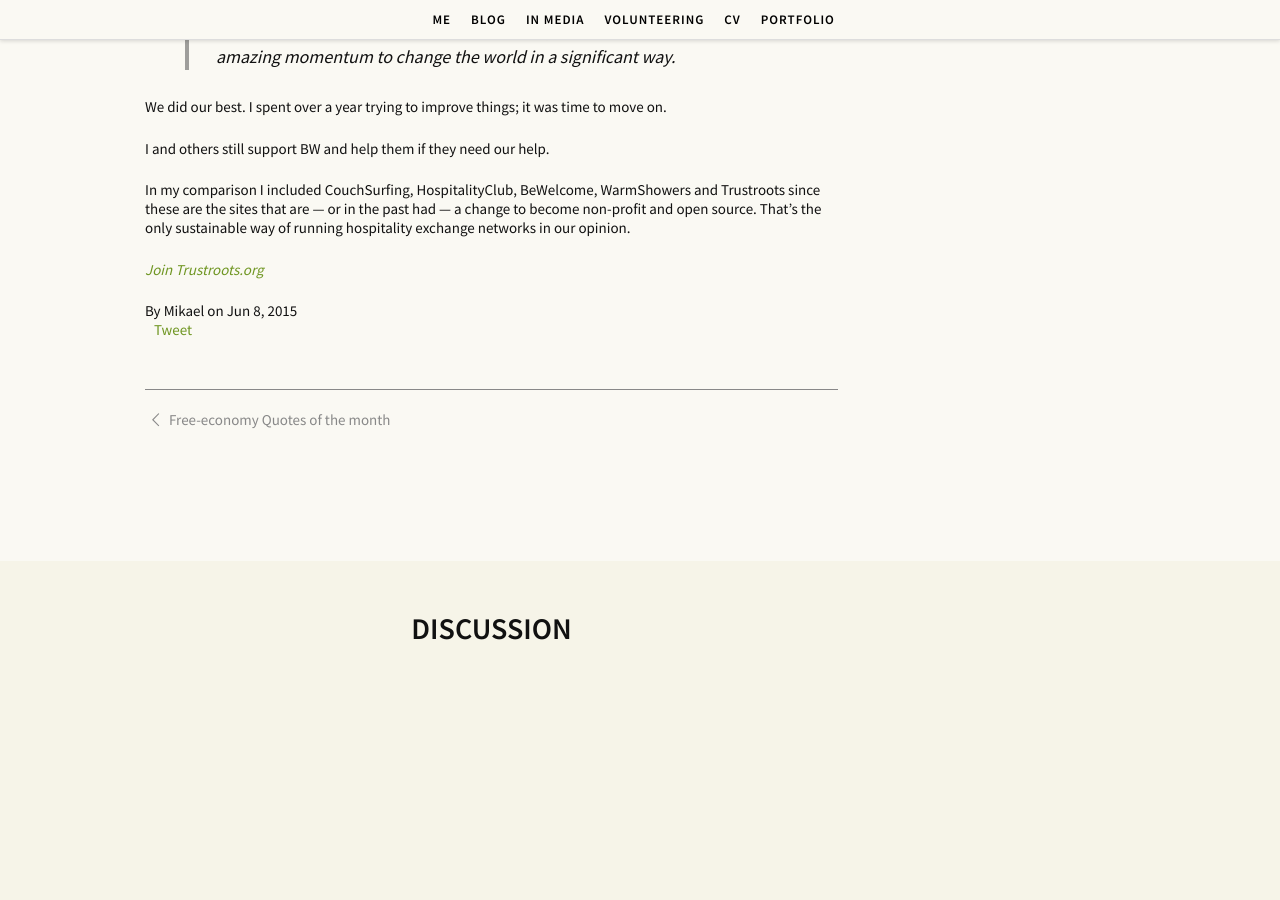
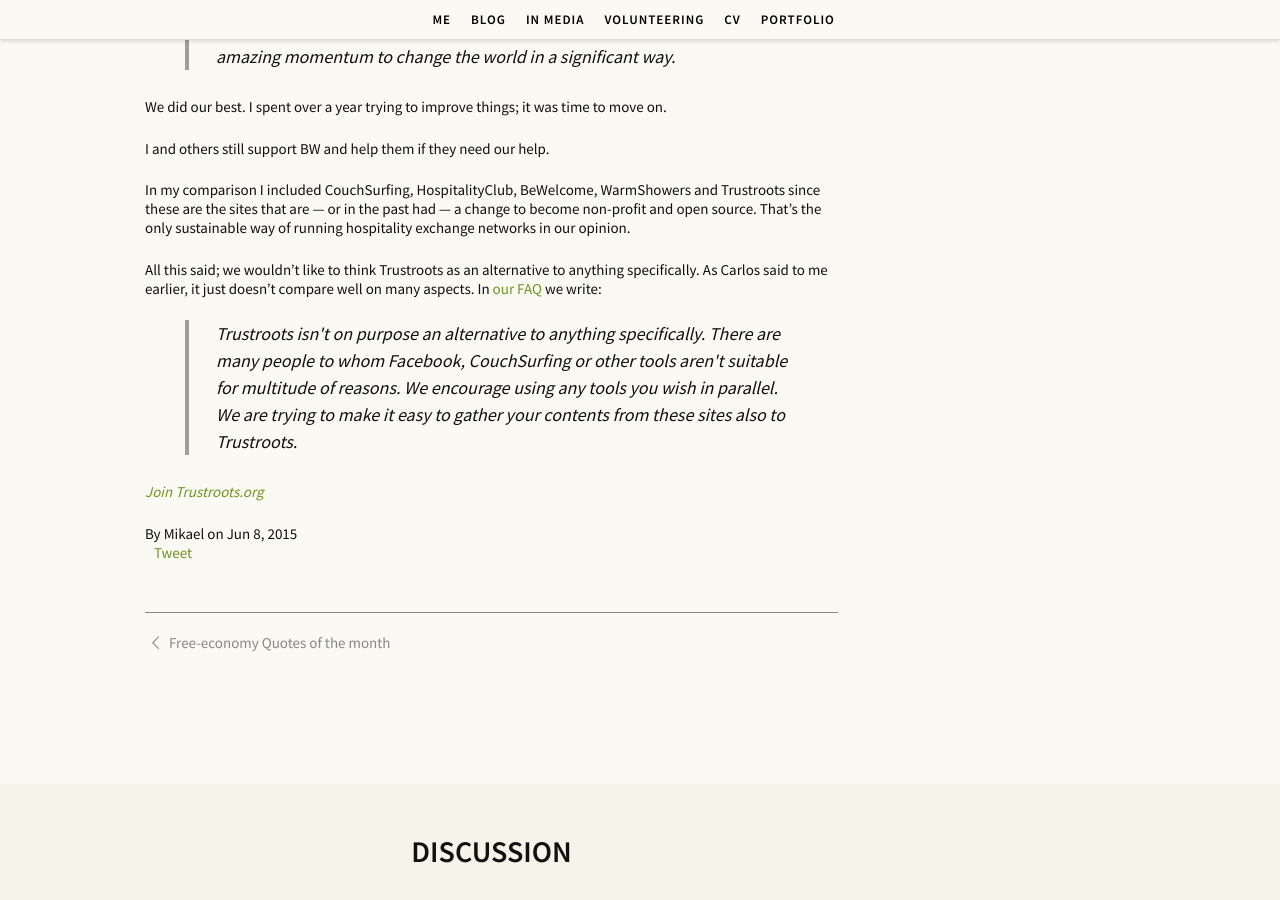
Before and after one commit to simison/simison.github.io, a Jekyll site: the page built from _posts/2015-06-08-how-does-trustroots-compare.markdown, in a window 1280 px wide and 900 px high, scrolled down 1406 px. Built offline with Jekyll 4.4.1, drawn with Linux system fonts in a browser that asks for light colours; some web fonts are replaced; comment, search, counter and statistics services are not loaded.

Commit message:
Small addition to latest  blog post

```diff
--- a/_posts/2015-06-08-how-does-trustroots-compare.markdown
+++ b/_posts/2015-06-08-how-does-trustroots-compare.markdown
@@ -28,4 +28,8 @@
 
 In my comparison I included CouchSurfing, HospitalityClub, BeWelcome, WarmShowers and Trustroots since these are the sites that are — or in the past had — a change to become non-profit and open source. That's the only sustainable way of running hospitality exchange networks in our opinion.
 
+All this said; we wouldn't like to think Trustroots as an alternative to anything specifically. As Carlos said to me earlier, it just doesn't compare well on many aspects. In [our FAQ](https://www.trustroots.org/#!/faq) we write:
+
+<blockquote>Trustroots isn't on purpose an alternative to anything specifically. There are many people to whom Facebook, CouchSurfing or other tools aren't suitable for multitude of reasons. We encourage using any tools you wish in parallel. We are trying to make it easy to gather your contents from these sites also to Trustroots.</blockquote>
+
 _[Join Trustroots.org](httsp://www.trustroots.org/)_
```
